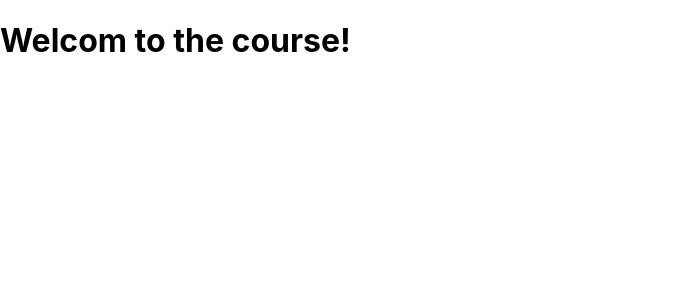
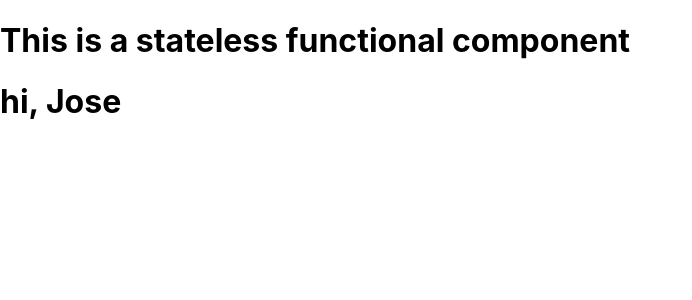
Before and after one commit to JoseTM/playingWithReactHooks, a React (Create React App) app: page / in a window 1280 px wide. Shown: the top 300 px of the page, without its empty margins (0-692 px from the left). Built offline with nearby package versions, Linux system fonts and the light colour scheme.

Commit message:
seccion 2 creación de un segundo componente, "Box", que es invocado por el componente App

```diff
--- a/src/App.js
+++ b/src/App.js
@@ -1,8 +1,17 @@
 
+
+function Box(props){
+   return (
+      <div>
+         <h1>This is a stateless functional component</h1>
+         <h1>{props.text}</h1>
+      </div>
+    );
+}
 
 function App() {
   return (
-    <h1>Welcom to the course!</h1>
+     <Box text="hi, Jose"/>
   );
 }
 
```
